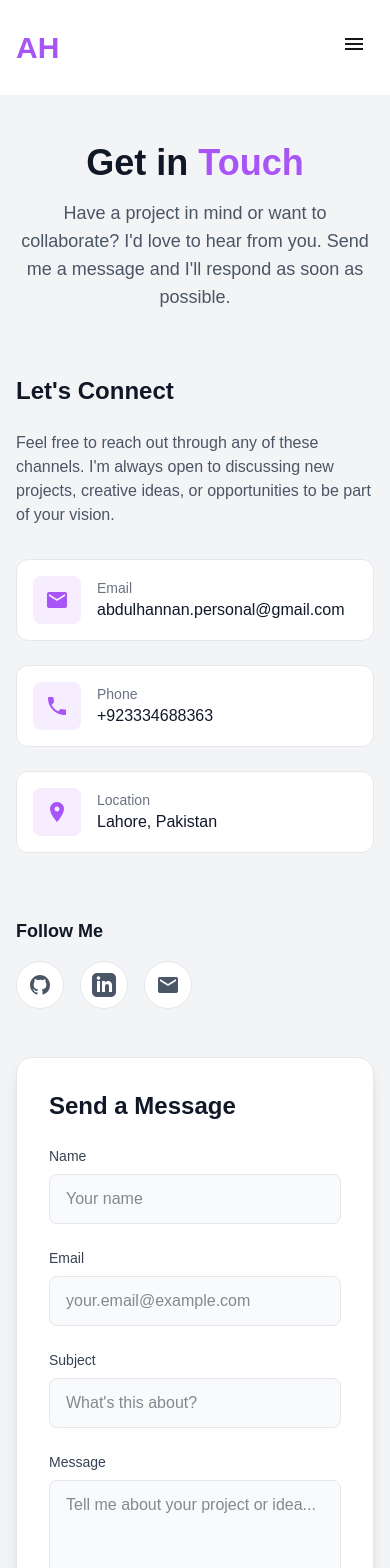
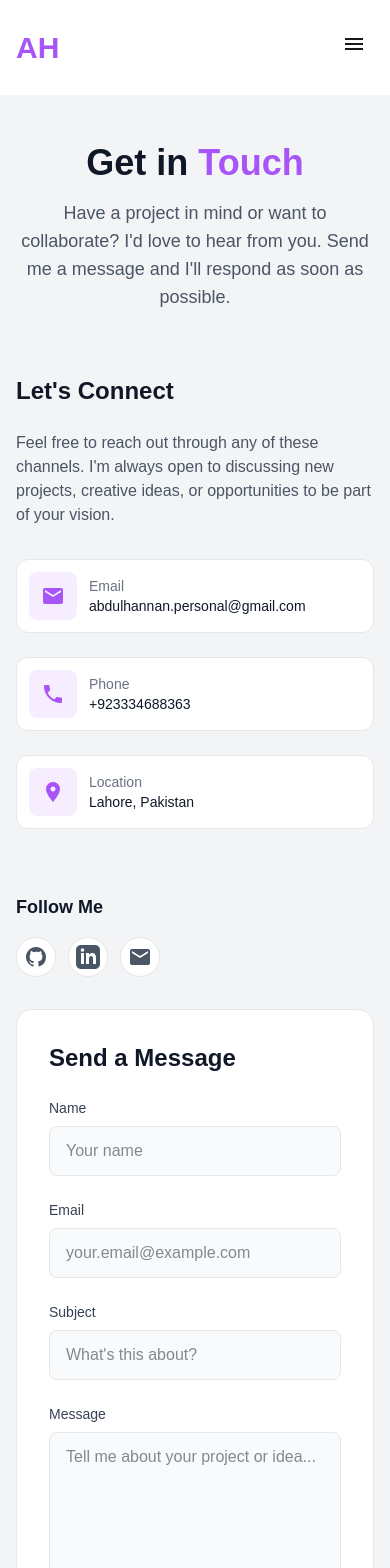
Before and after one commit to Abdul-hannan-coder/portf, a Next.js app: page /contact in a window 390 px wide. Shown: the top 1568 px of the page. Built offline with nearby package versions, Linux system fonts and the light colour scheme.

Commit message:
Enhance layout consistency by adding overflow-x-hidden to multiple components and adjusting text sizes for better responsiveness

```diff
--- a/app/about/page.tsx
+++ b/app/about/page.tsx
@@ -12,7 +12,7 @@ export default function AboutPage() {
   const isInView = useInView(ref, { once: true, margin: "-100px" });
 
   return (
-    <div className="w-full bg-background-light dark:bg-background-dark">
+    <div className="w-full bg-background-light dark:bg-background-dark overflow-x-hidden">
       <div className="max-w-6xl mx-auto px-4 sm:px-6 lg:px-8 py-12 md:py-24">
         <div className="flex flex-col md:flex-row items-center gap-12 lg:gap-20">
           <motion.div
--- a/app/components/About.tsx
+++ b/app/components/About.tsx
@@ -12,7 +12,7 @@ export default function About() {
   const isInView = useInView(ref, { once: true, margin: "-100px" });
 
   return (
-    <section ref={ref} className="w-full py-20 md:py-32">
+    <section ref={ref} className="w-full py-20 md:py-32 overflow-x-hidden">
       <div className="grid md:grid-cols-3 gap-12 items-center">
         <motion.div
           initial={{ opacity: 0, x: -50 }}
@@ -24,7 +24,7 @@ export default function About() {
             initial={{ opacity: 0, y: 20 }}
             animate={isInView ? { opacity: 1, y: 0 } : { opacity: 0, y: 20 }}
             transition={{ duration: 0.6, delay: 0.2 }}
-            className="text-4xl font-bold text-gray-900 dark:text-white"
+            className="text-3xl sm:text-4xl font-bold text-gray-900 dark:text-white"
           >
             {about.title}{" "}
             <motion.span
--- a/app/components/Certifications.tsx
+++ b/app/components/Certifications.tsx
@@ -13,12 +13,12 @@ export default function Certifications() {
   const [hoveredImage, setHoveredImage] = useState<string | null>(null);
 
   return (
-    <section ref={ref} className="w-full py-20 md:py-32">
+    <section ref={ref} className="w-full py-20 md:py-32 overflow-x-hidden">
       <motion.h2
         initial={{ opacity: 0, y: 20 }}
         animate={isInView ? { opacity: 1, y: 0 } : { opacity: 0, y: 20 }}
         transition={{ duration: 0.6 }}
-        className="text-4xl font-bold text-center text-gray-900 dark:text-white mb-16"
+        className="text-3xl sm:text-4xl font-bold text-center text-gray-900 dark:text-white mb-16 px-4"
       >
         Professional{" "}
         <motion.span
--- a/app/components/Timeline.tsx
+++ b/app/components/Timeline.tsx
@@ -11,12 +11,12 @@ export default function Timeline() {
   const isInView = useInView(ref, { once: true, margin: "-100px" });
 
   return (
-    <section ref={ref} className="w-full py-20 md:py-32">
+    <section ref={ref} className="w-full py-20 md:py-32 overflow-x-hidden">
       <motion.h2
         initial={{ opacity: 0, y: 20 }}
         animate={isInView ? { opacity: 1, y: 0 } : { opacity: 0, y: 20 }}
         transition={{ duration: 0.6 }}
-        className="text-4xl font-bold text-center text-gray-900 dark:text-white mb-16"
+        className="text-3xl sm:text-4xl font-bold text-center text-gray-900 dark:text-white mb-16 px-4"
       >
         Work and Education{" "}
         <motion.span
--- a/app/contact/page.tsx
+++ b/app/contact/page.tsx
@@ -65,7 +65,7 @@ export default function ContactPage() {
   ];
 
   return (
-    <div className="w-full min-h-screen bg-background-light dark:bg-background-dark">
+    <div className="w-full bg-background-light dark:bg-background-dark overflow-x-hidden">
       <div className="max-w-6xl mx-auto px-4 sm:px-6 lg:px-8 py-12 md:py-24">
         <motion.div
           ref={ref}
@@ -94,8 +94,8 @@ export default function ContactPage() {
           </motion.p>
         </motion.div>
 
-        <div className="w-full">
-          <div className="grid md:grid-cols-2 gap-12 lg:gap-16">
+        <div className="w-full overflow-x-hidden">
+          <div className="grid grid-cols-1 md:grid-cols-2 gap-8 md:gap-12 lg:gap-16">
           {/* Contact Information */}
           <motion.div
             initial={{ opacity: 0, x: -50 }}
@@ -122,8 +122,8 @@ export default function ContactPage() {
                   initial={{ opacity: 0, y: 20 }}
                   animate={isInView ? { opacity: 1, y: 0 } : { opacity: 0, y: 20 }}
                   transition={{ duration: 0.5, delay: 0.5 + index * 0.1 }}
-                  whileHover={{ scale: 1.05, x: 10 }}
-                  className="flex items-center space-x-4 p-4 bg-white dark:bg-gray-900/50 rounded-xl border border-gray-200 dark:border-gray-800 hover:border-primary/50 transition-all duration-300 group"
+                  whileHover={{ scale: 1.02 }}
+                  className="flex items-center space-x-3 sm:space-x-4 p-3 sm:p-4 bg-white dark:bg-gray-900/50 rounded-xl border border-gray-200 dark:border-gray-800 hover:border-primary/50 transition-all duration-300 group"
                 >
                   <motion.div
                     whileHover={{ rotate: 360, scale: 1.1 }}
@@ -134,11 +134,11 @@ export default function ContactPage() {
                       {method.icon}
                     </span>
                   </motion.div>
-                  <div>
+                  <div className="flex-1 min-w-0">
                     <p className="text-sm text-gray-500 dark:text-gray-400">
                       {method.label}
                     </p>
-                    <p className="text-gray-900 dark:text-white font-medium">
+                    <p className="text-gray-900 dark:text-white font-medium text-sm sm:text-base break-words">
                       {method.value}
                     </p>
                   </div>
@@ -151,7 +151,7 @@ export default function ContactPage() {
               <h3 className="text-lg font-semibold text-gray-900 dark:text-white mb-4">
                 Follow Me
               </h3>
-              <div className="flex space-x-4">
+              <div className="flex flex-wrap gap-3 sm:gap-4">
                 {social.map((item, index) => (
                   <motion.a
                     key={index}
@@ -170,7 +170,7 @@ export default function ContactPage() {
                       y: -5,
                     }}
                     whileTap={{ scale: 0.9 }}
-                    className="w-12 h-12 bg-white dark:bg-gray-900/50 rounded-full flex items-center justify-center border border-gray-200 dark:border-gray-800 hover:border-primary hover:bg-primary/10 transition-all duration-300"
+                    className="w-10 h-10 sm:w-12 sm:h-12 bg-white dark:bg-gray-900/50 rounded-full flex items-center justify-center border border-gray-200 dark:border-gray-800 hover:border-primary hover:bg-primary/10 transition-all duration-300"
                     aria-label={item.name}
                   >
                     {item.icon === "github" ? (
--- a/app/globals.css
+++ b/app/globals.css
@@ -26,6 +26,11 @@ body {
   background: var(--background);
   color: var(--foreground);
   font-family: Arial, Helvetica, sans-serif;
+  overflow-x: hidden;
+}
+
+html {
+  overflow-x: hidden;
 }
 
 .timeline-item-connector {
--- a/app/page.tsx
+++ b/app/page.tsx
@@ -5,7 +5,7 @@ import Certifications from "./components/Certifications";
 
 export default function Home() {
   return (
-    <div className="max-w-6xl mx-auto px-4 sm:px-6 lg:px-8 py-4 sm:py-6 lg:py-8">
+    <div className="max-w-6xl mx-auto px-4 sm:px-6 lg:px-8 py-4 sm:py-6 lg:py-8 overflow-x-hidden">
       <Hero />
       <About />
       <Timeline />
--- a/app/projects/page.tsx
+++ b/app/projects/page.tsx
@@ -45,7 +45,7 @@ export default function ProjectsPage() {
 
 
   return (
-    <div className="w-full bg-background-light dark:bg-background-dark min-h-screen">
+    <div className="w-full bg-background-light dark:bg-background-dark min-h-screen overflow-x-hidden">
       <div className="max-w-6xl mx-auto px-4 sm:px-6 lg:px-8 py-4 sm:py-6 lg:py-8">
         <motion.div
           ref={ref}
@@ -54,10 +54,10 @@ export default function ProjectsPage() {
           transition={{ duration: 0.6 }}
           className="text-center mb-16 max-w-4xl mx-auto"
         >
-          <h1 className="text-5xl md:text-7xl font-bold text-white mb-4 text-glow">
+          <h1 className="text-4xl sm:text-5xl md:text-7xl font-bold text-white mb-4 text-glow">
             {projects.title}
           </h1>
-          <p className="max-w-2xl mx-auto text-lg text-gray-400">
+          <p className="max-w-2xl mx-auto text-base sm:text-lg text-gray-400 px-4">
             {projects.subtitle}
           </p>
         </motion.div>
```
Also changed, not shown: app/components/Hero.tsx (+4 -4 lines).
